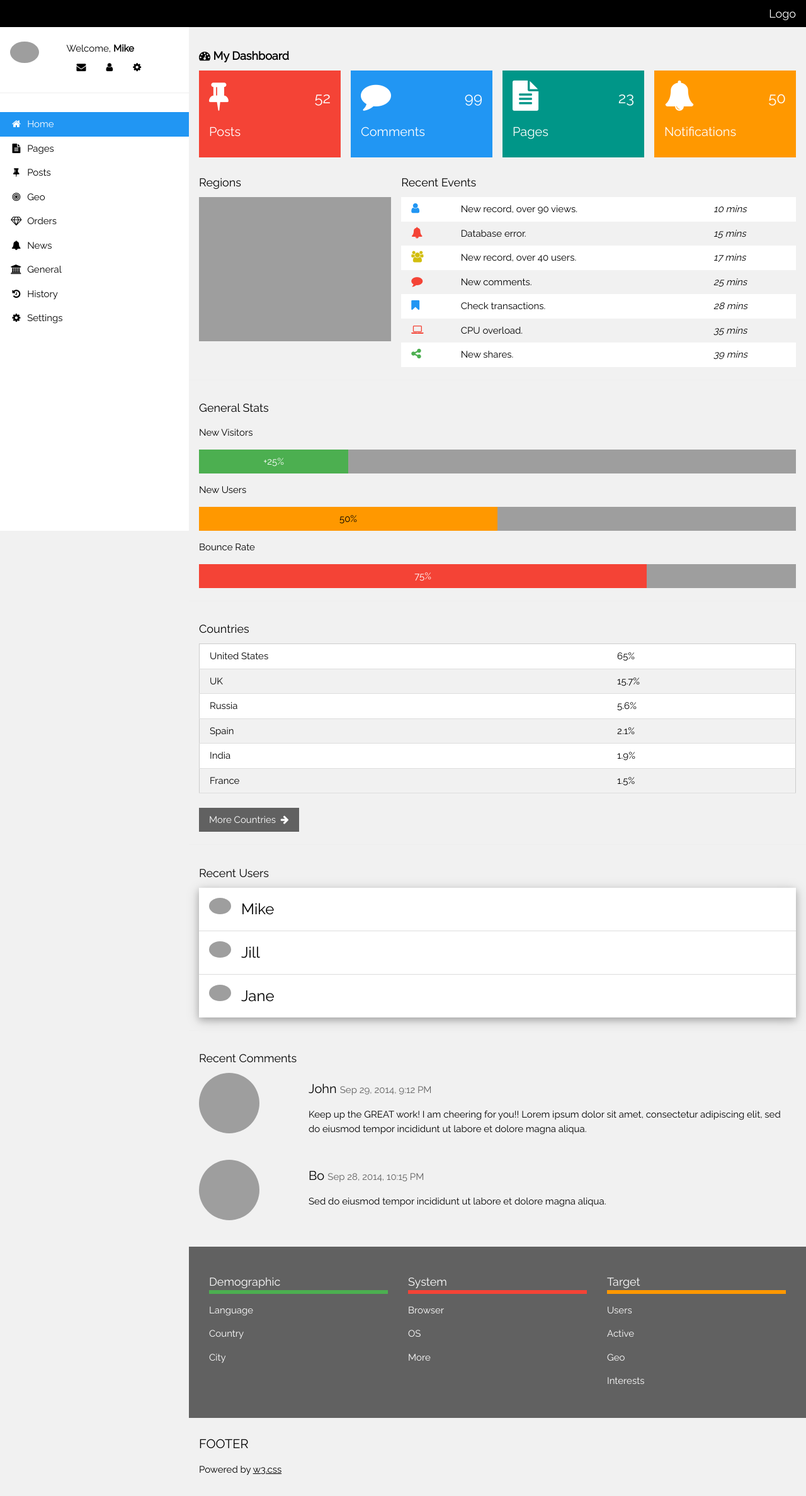
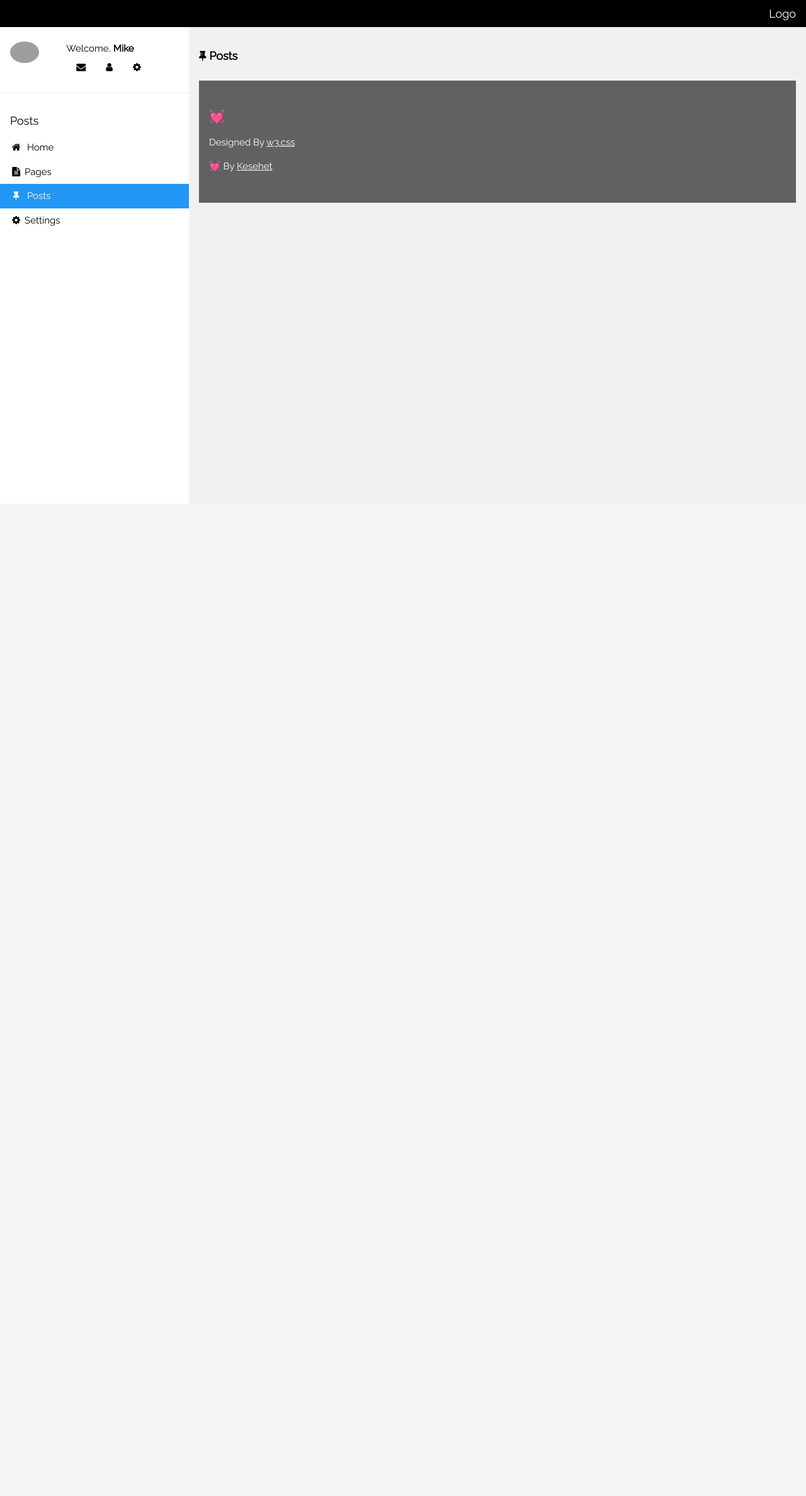
Before and after one commit to Kesehet/Project-PyPress, a Django app: page /pyadmin/posts in a window 1280 px wide. Shown: the whole page at 63% size. After the commit the page ends 359 px from the top, so only its background shows below. Run offline with Django 3.2, Linux system fonts and the light colour scheme; grey boxes are pictures that could not be loaded.

Commit message:
design errors

```diff
--- a/PyPress/pyPressApp/templates/adminIndex.html
+++ b/PyPress/pyPressApp/templates/adminIndex.html
@@ -55,16 +55,10 @@
   <div class="w3-bar-block">
     <a href="" class="w3-bar-item w3-button w3-padding-16 w3-hide-large w3-dark-grey w3-hover-black"
       onclick="w3_close()" title="close menu"><i class="fa fa-remove fa-fw"></i>  Close Menu</a>
-      <a href="home" class="w3-bar-item w3-button w3-padding w3-blue"><i class="fa fa-home fa-fw"></i>  Home</a>
-      <a href="pages" class="w3-bar-item w3-button w3-padding"><i class="fa fa-file-text fa-fw"></i>  Pages</a>
+    <a href="home" class="w3-bar-item w3-button w3-padding  w3-blue"><i class="fa fa-home fa-fw"></i>  Home</a>
+    <a href="pages" class="w3-bar-item w3-button w3-padding "><i class="fa fa-file-text fa-fw"></i>  Pages</a>
     <a href="posts" class="w3-bar-item w3-button w3-padding"><i class="fa fa-thumb-tack fa-fw"></i>  Posts</a>
-      <a href="#" class="w3-bar-item w3-button w3-padding"><i class="fa fa-bullseye fa-fw"></i>  Geo</a>
-      <a href="#" class="w3-bar-item w3-button w3-padding"><i class="fa fa-diamond fa-fw"></i>  Orders</a>
-      <a href="#" class="w3-bar-item w3-button w3-padding"><i class="fa fa-bell fa-fw"></i>  News</a>
-      <a href="#" class="w3-bar-item w3-button w3-padding"><i class="fa fa-bank fa-fw"></i>  General</a>
-      <a href="#" class="w3-bar-item w3-button w3-padding"><i class="fa fa-history fa-fw"></i>  History</a>
-      <a href="settings" class="w3-bar-item w3-button w3-padding"><i class="fa fa-cog fa-fw"></i>
-        Settings</a><br><br>
+    <a href="settings" class="w3-bar-item w3-button w3-padding"><i class="fa fa-cog fa-fw"></i> Settings</a><br><br>
   </div>
 </nav>
 
@@ -100,7 +94,7 @@
 
 
         <div class="w3-quarter">
-          <div class="w3-container w3-blue w3-padding-16">
+          <div class="w3-container  w3-blue w3-padding-16">
             <div class="w3-left"><i class="fa fa-comment w3-xxxlarge"></i></div>
             <div class="w3-right">
               <h3>99</h3>
@@ -332,39 +326,25 @@
         </div>
       </div>
       <br />
+
+
+
+
+
+
+
+
+
+        <!-- Footer -->
+
+  <footer class="w3-container w3-padding-16 w3-light-grey">
+
     <div class="w3-container w3-dark-grey w3-padding-32">
-        <div class="w3-row">
-          <div class="w3-container w3-third">
-            <h5 class="w3-bottombar w3-border-green">Demographic</h5>
-            <p>Language</p>
-            <p>Country</p>
-            <p>City</p>
-          </div>
-          <div class="w3-container w3-third">
-            <h5 class="w3-bottombar w3-border-red">System</h5>
-            <p>Browser</p>
-            <p>OS</p>
-            <p>More</p>
-          </div>
-          <div class="w3-container w3-third">
-            <h5 class="w3-bottombar w3-border-orange">Target</h5>
-            <p>Users</p>
-            <p>Active</p>
-            <p>Geo</p>
-            <p>Interests</p>
-          </div>
-        </div>
+      <h4>💓</h4>
+      <p>Designed By <a href="https://www.w3schools.com/w3css/default.asp" target="_blank">w3.css</a></p>
+      <p>💓 By <a href="https://www.w3schools.com/w3css/default.asp" target="_blank">Kesehet</a></p>
     </div>
 
-      <!-- Footer -->
-      <footer class="w3-container w3-padding-16 w3-light-grey">
-        <h4>FOOTER</h4>
-        <p>
-          Powered by
-          <a href="https://www.w3schools.com/w3css/default.asp" target="_blank"
-            >w3.css</a
-          >
-        </p>
   </footer>
 
       <!-- End page content -->
--- /dev/null
+++ b/PyPress/pyPressApp/templates/adminPosts.html
@@ -0,0 +1,113 @@
+<!DOCTYPE html>
+<html>
+<title>PyPress | {{ pageHeading}}</title>
+<meta charset="UTF-8">
+<meta name="viewport" content="width=device-width, initial-scale=1">
+<link rel="stylesheet" href="https://www.w3schools.com/w3css/4/w3.css">
+<link rel="stylesheet" href="https://fonts.googleapis.com/css?family=Raleway">
+<link rel="stylesheet" href="https://cdnjs.cloudflare.com/ajax/libs/font-awesome/4.7.0/css/font-awesome.min.css">
+<style>
+    html,
+    body,
+    h1,
+    h2,
+    h3,
+    h4,
+    h5 {
+        font-family: "Raleway", sans-serif
+    }
+</style>
+
+<body class="w3-light-grey">
+
+    <!-- Top container -->
+    <div class="w3-bar w3-top w3-black w3-large" style="z-index:4">
+        <button class="w3-bar-item w3-button w3-hide-large w3-hover-none w3-hover-text-light-grey"
+            onclick="w3_open();"><i class="fa fa-bars"></i>  Menu</button>
+        <span class="w3-bar-item w3-right">Logo</span>
+    </div>
+<!-- Sidebar/menu -->
+<nav class="w3-sidebar w3-collapse w3-white w3-animate-left" style="z-index:3;width:300px;" id="mySidebar"><br>
+    <div class="w3-container w3-row">
+        <div class="w3-col s4">
+            <img src="/w3images/avatar2.png" class="w3-circle w3-margin-right" style="width:46px">
+        </div>
+        <div class="w3-col s8 w3-bar">
+            <span>Welcome, <strong>Mike</strong></span><br>
+            <a href="#" class="w3-bar-item w3-button"><i class="fa fa-envelope"></i></a>
+            <a href="#" class="w3-bar-item w3-button"><i class="fa fa-user"></i></a>
+            <a href="settings" class="w3-bar-item w3-button"><i class="fa fa-cog"></i></a>
+        </div>
+    </div>
+    <hr>
+    <div class="w3-container">
+        <h5>{{ pageHeading}}</h5>
+    </div>
+    <div class="w3-bar-block">
+        <a href="" class="w3-bar-item w3-button w3-padding-16 w3-hide-large w3-dark-grey w3-hover-black"
+            onclick="w3_close()" title="close menu"><i class="fa fa-remove fa-fw"></i>  Close Menu</a>
+        <a href="home" class="w3-bar-item w3-button w3-padding "><i class="fa fa-home fa-fw"></i>  Home</a>
+        <a href="pages" class="w3-bar-item w3-button w3-padding"><i class="fa fa-file-text fa-fw"></i> Pages</a>
+        <a href="posts" class="w3-bar-item w3-button w3-padding w3-blue"><i class="fa fa-thumb-tack fa-fw"></i>  Posts</a>
+        <a href="settings" class="w3-bar-item w3-button w3-padding"><i class="fa fa-cog fa-fw"></i> Settings</a><br><br>
+    </div>
+</nav>
+
+
+    <!-- Overlay effect when opening sidebar on small screens -->
+    <div class="w3-overlay w3-hide-large w3-animate-opacity" onclick="w3_close()" style="cursor:pointer"
+        title="close side menu" id="myOverlay"></div>
+
+    <!-- !PAGE CONTENT! -->
+    <div class="w3-main" style="margin-left:300px;margin-top:43px;">
+
+        <!-- Header -->
+        <header class="w3-container" style="padding-top:22px">
+            <h5><b><i class="fa fa-thumb-tack"></i> {{pageHeading}}</b></h5>
+        </header>
+
+
+
+        <!-- Footer -->
+
+        <footer class="w3-container w3-padding-16 w3-light-grey">
+
+            <div class="w3-container w3-dark-grey w3-padding-32">
+                <h4>💓</h4>
+                <p>Designed By <a href="https://www.w3schools.com/w3css/default.asp" target="_blank">w3.css</a></p>
+                <p>💓 By <a href="https://www.w3schools.com/w3css/default.asp" target="_blank">Kesehet</a></p>
+            </div>
+
+        </footer>
+
+        <!-- End page content -->
+    </div>
+
+    <script>
+        // Get the Sidebar
+        var mySidebar = document.getElementById("mySidebar");
+
+        // Get the DIV with overlay effect
+        var overlayBg = document.getElementById("myOverlay");
+
+        // Toggle between showing and hiding the sidebar, and add overlay effect
+        function w3_open() {
+            if (mySidebar.style.display === 'block') {
+                mySidebar.style.display = 'none';
+                overlayBg.style.display = "none";
+            } else {
+                mySidebar.style.display = 'block';
+                overlayBg.style.display = "block";
+            }
+        }
+
+        // Close the sidebar with the close button
+        function w3_close() {
+            mySidebar.style.display = "none";
+            overlayBg.style.display = "none";
+        }
+    </script>
+
+</body>
+
+</html>
--- a/PyPress/pyPressApp/views.py
+++ b/PyPress/pyPressApp/views.py
@@ -19,6 +19,10 @@ def adminApps(request,appname):
         return render(request,"adminSettings.html",data)
     if(appname == "home"):
         return render(request,"adminIndex.html",data)
+    if(appname == "pages"):
+        return render(request,"adminPages.html",data)
+    if(appname == "posts"):
+        return render(request,"adminPosts.html",data)
     return render(request,"adminIndex.html")
 
 
```
Also changed, not shown: PyPress/pyPressApp/templates/adminPages.html (added, +114 -0 lines), PyPress/pyPressApp/templates/adminSettings.html (+2 -8 lines). Lines whose indentation alone changed are shown as unchanged.
